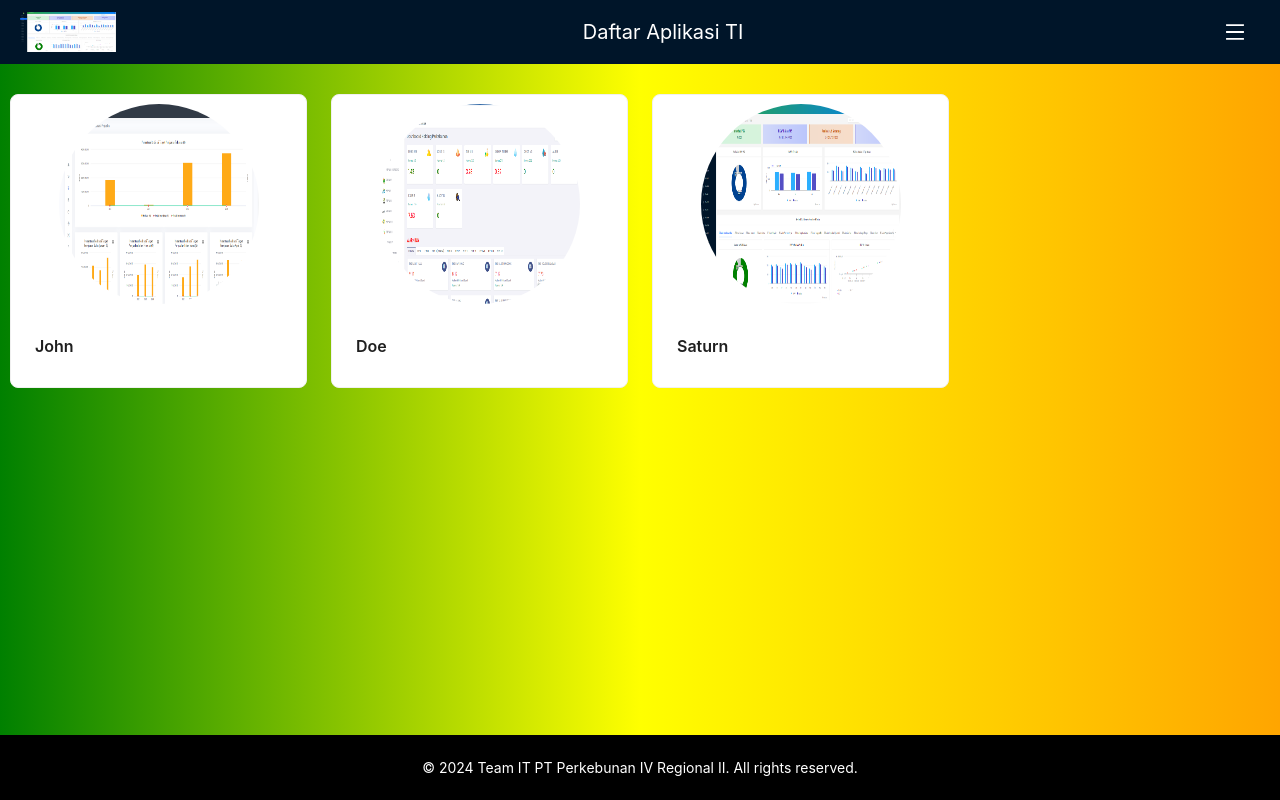
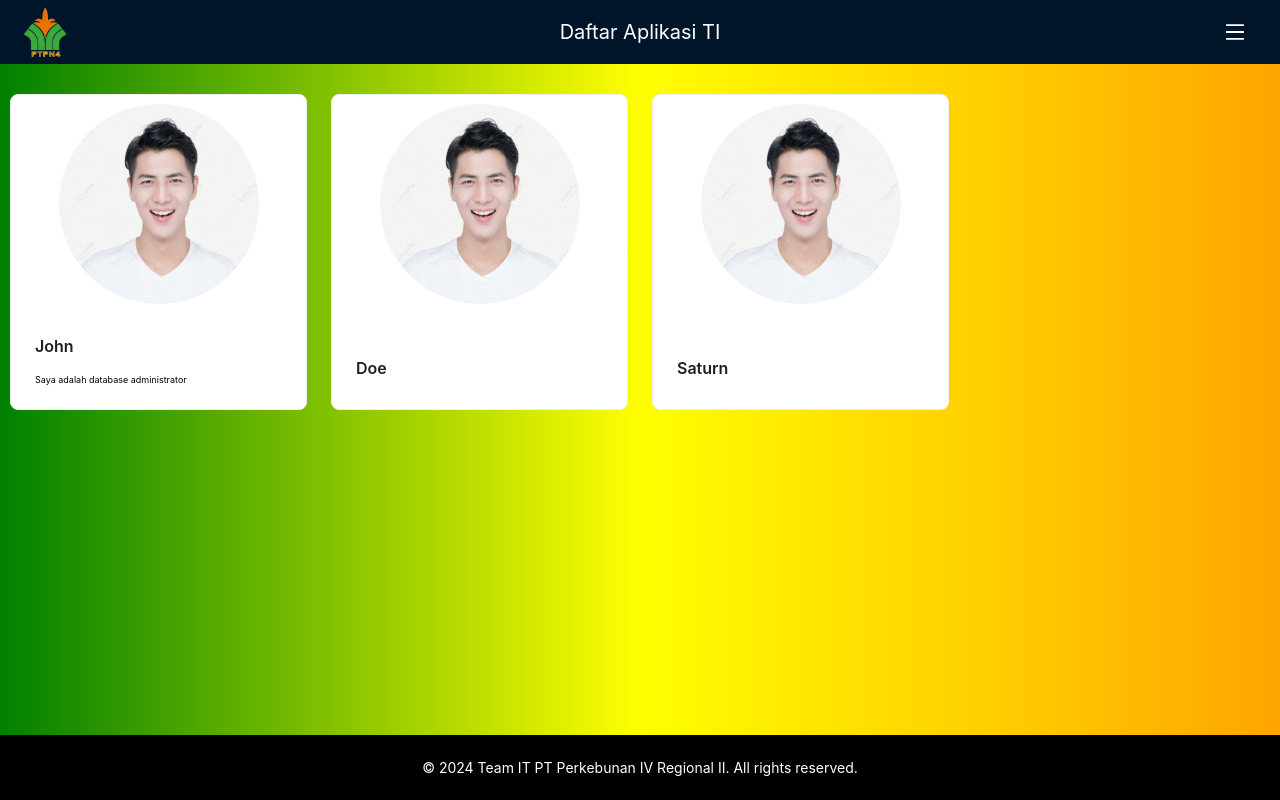
Before and after one commit to gintingherisanjaya/dashboard-app, a React (Create React App) app: page /about in a window 1280 px wide. Built offline with nearby package versions, Linux system fonts and the light colour scheme.

Commit message:
fixed all

```diff
--- a/src/comps/AppHeader.css
+++ b/src/comps/AppHeader.css
@@ -12,7 +12,7 @@
   }
 
   .logo img {
-    height: 40px;
+    height: 50px;
     margin: auto 0;
   }
 
--- a/src/comps/AppHeader.js
+++ b/src/comps/AppHeader.js
@@ -1,7 +1,7 @@
 import React, { useState } from 'react';
 import { Layout, Menu, Drawer, Button } from 'antd';
 import { MenuOutlined } from '@ant-design/icons';
-import './AppHeader.css'; // Jika Anda ingin menambahkan CSS kustom
+import './AppHeader.css';
 import { useNavigate } from 'react-router-dom'
 
 const { Header } = Layout;
@@ -22,7 +22,7 @@ const AppHeader = () => {
     <>
       <Header className="header">
         <div className="logo">
-          <img src="/img/doctrace.png" alt="Company Logo" />
+          <img src="/img/ptpn4.png" alt="Company Logo" />
         </div>
         <div className="title">Daftar Aplikasi TI</div>
         <Button type="text" onClick={showDrawer} className="menu-button">
--- a/src/pages/AboutPage.js
+++ b/src/pages/AboutPage.js
@@ -5,13 +5,12 @@ import DevelopersCard from './../particles/DevelopersCard'
 const developers = [
     {
         name: 'John',
-        src: '/img/teh.png',
+        description: 'Saya adalah database administrator',
+        src: null
     }, {
         name: 'Doe',
-        src: '/img/mims.png',
     }, {
         name: 'Saturn',
-        src: '/img/doctrace.png',
     }
   ]
 
--- a/src/particles/DevelopersCard.js
+++ b/src/particles/DevelopersCard.js
@@ -2,6 +2,9 @@ import React from 'react'
 import { Card } from 'antd'
 
 const { Meta } = Card;
+const defaultImage = {
+  src: '/img/face.png'
+}
 
 export default function DevelopersCard({data}) {
   return (
@@ -13,13 +16,12 @@ export default function DevelopersCard({data}) {
         flexDirection: 'column',
         justifyContent: 'space-between',
     }}
-    cover={ <img alt="example" src={data?.src } style={{ borderRadius: '50%', width: '200px', height: '200px', margin: '10px auto' }}  /> }
+    cover={ <img alt="example" src={data.src ? data.src : defaultImage.src } style={{ borderRadius: '50%', width: '200px', height: '200px', margin: '10px auto' }}  /> }
     >
         <Meta
         title={data?.name}
         description={<span style={{ fontSize: '9px', color: 'black' }}>{data?.description}</span>}
         />
-
     </Card>
   )
 }
--- a/src/particles/ServicesCards.js
+++ b/src/particles/ServicesCards.js
@@ -1,6 +1,6 @@
 import React, { useState, useEffect } from 'react';
 import { LogoutOutlined } from '@ant-design/icons';
-import { Avatar, Card, Button } from 'antd';
+import { Avatar, Card, Button, Modal } from 'antd';
 import axios from 'axios'
 
 const { Meta } = Card;
@@ -14,6 +14,7 @@ const defaultImage = {
 
 export default function ServicesCards({ url }) {
     const [data, setData] = useState(null)
+    const [showDescription, setShowDescription] = useState(false)
 
     useEffect(() => {
         axios.get(`https://api.microlink.io/?url=${url.url}`).then(response => {
@@ -44,14 +45,18 @@ export default function ServicesCards({ url }) {
     }
     actions={[
       <Button style={{ width: '90%' }} type='primary' onClick={() => window.location.href = url.url } > Go to page<LogoutOutlined key="out" /> </Button>,
-      <Button style={{ width: '90%', backgroundColor: 'gray', color: 'white' }} > About </Button>
+      <Button style={{ width: '90%', backgroundColor: 'gray', color: 'white' }} onClick={() => setShowDescription(true) } > About </Button>
     ]}
   >
     <Meta
       avatar={<Avatar src={data?.logo?.url ? data?.logo?.url : defaultImage.url } />}
       title={data?.title ? data?.title : 'Not Available'}
-      description={<span style={{ fontSize: '9px', color: 'black' }}>{data?.description}</span>}
+      description={<span style={{ fontSize: '9px', color: 'black' }}>{url.description ? url.description.slice(0, 200) : data?.description?.slice(0, 200)}</span>}
     />
+      <Modal open={showDescription} onOk={() => setShowDescription(false) } onCancel={() => setShowDescription(false)}>
+        {url.description ? url.description : data?.description}
+      </Modal>
+
   </Card>
   )
 }
```
Also changed, not shown: public/img/face.png (added), public/img/ptpn4.png (added).
